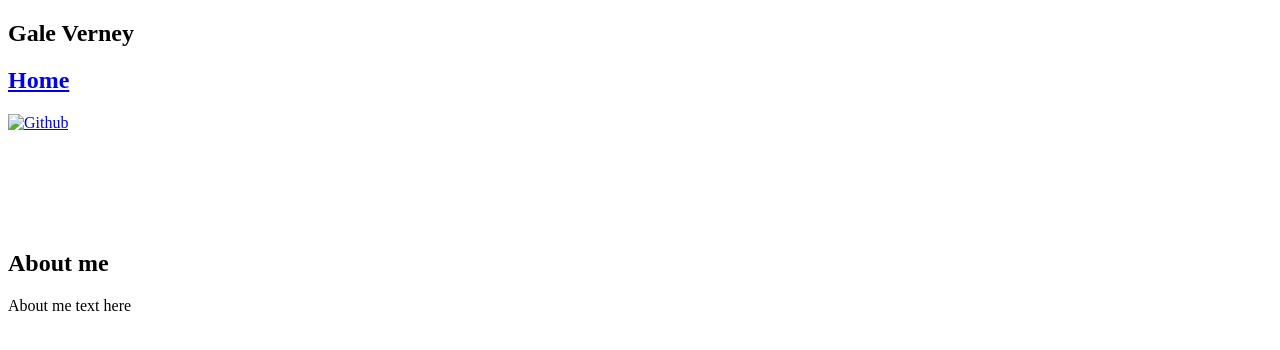
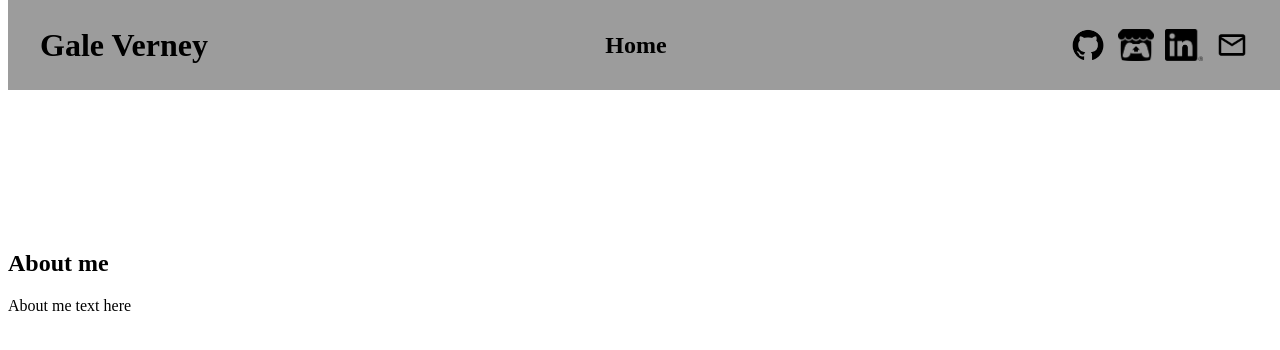
Before and after one commit to NullAux/portfolio-website, a plain HTML site: page index.html in a window 1280 px wide. Shown: the top 350 px of the page. Drawn offline with Linux system fonts and the light colour scheme.

Commit message:
Add banner

```diff
--- a/index.html
+++ b/index.html
@@ -9,12 +9,17 @@
 <!--Navbar / Banner-->
 <nav id="navbar">
   <h1>Gale Verney</h1>
+
   <h2><a href="#welcome-section">Home</a></h2>
 
-  <div class="link-icons">
-    <a href="https://github.com/NullAux" id="profile-link" target="_blank"><img src="" alt="Github"></a>
-    <!--Add other links here - change profile-link to class-->
-  </div>
+  <div id="link-icons">
+    <a href="https://github.com/NullAux" class="profile-link" target="_blank"><img src="./assets/icons/github-mark.png" alt="Github"></a>
+    <a href="https://nullifiedauxiliary.itch.io/" class="profile-link" target="_blank"><img src="./assets/icons/itchio-logo-textless-black.png" alt="itch.io"></a>
+    <a href="https://uk.linkedin.com/in/gale-verney" class="profile-link" target="_blank"><img src="./assets/icons/LI-In-Bug.png" alt="linkedin"></a>
+    <a href="mailto:gverney@outlook.com" class="profile-link"><img src="./assets/icons/mail_24dp_E8EAED_FILL0_wght400_GRAD0_opsz24.png" alt="Email"></a>
+    <!--github, itch.io, and linkedin icons provided by their respective owners via press kits. Mail icon provided by Google Fonts-->
+    <!--^ Check mailto works when hosted on pages-->
+</div>
 </nav>
 <div id="banner-margin"></div>
 
--- a/styles.css
+++ b/styles.css
@@ -13,9 +13,56 @@
     height: 100vw;
   }
 
+  /*---------------*/
+  /*navbar contents*/
+  /*---------------*/
   #navbar {
     position: fixed;
     top: 0;
+    background-color: #9c9c9c;
+    width:100%;
+    display: flex;
+    justify-content: space-between;
+    margin: 0;
+    padding: 0;
+  }
+
+  #navbar a {
+    text-decoration: none;
+    color: black;
+  }
+
+  /*v Can make a section for page links */
+  #navbar h2 {
+    margin: auto;
+  }
+
+  #navbar a:hover {
+    color: rgb(94, 94, 94);
+    transition: 0.4s;
+  }
+
+  #navbar img {
+    height: 2rem;
+  }
+
+  #navbar h1{
+    padding-left: 2rem;
+    font-size: 2rem;
+  }
+
+  #navbar #link-icons {
+    display: grid;
+    grid-template-columns: repeat(4, 3rem);
+    grid-auto-flow: column;
+    padding-right: 2rem;
+  }
+
+.profile-link {
+    margin: auto;
+    display: flex;
+    flex-direction: column;
+    filter: brightness(0%);
   }
 
   #banner-margin {
```
Also changed, not shown: assets/icons/LI-In-Bug.png (added), assets/icons/github-mark-white.png (added), assets/icons/github-mark.png (added), assets/icons/itchio-logo-textless-black.png (added), assets/icons/itchio-logo-textless-white.png (added), assets/icons/mail_24dp_E8EAED_FILL0_wght400_GRAD0_opsz24.png (added).
